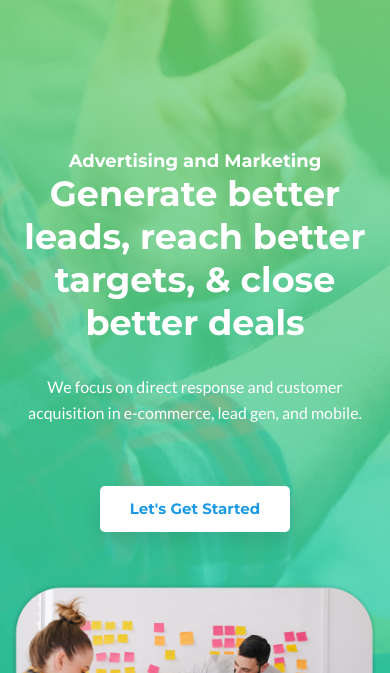
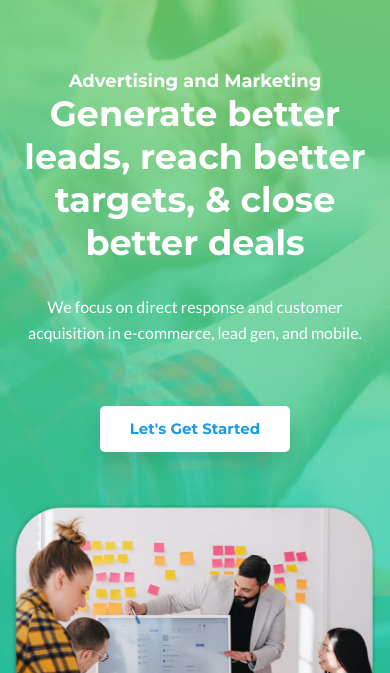
Before and after one commit to JonoVas3/JonoVas3.github.io, a plain HTML site: page index.html in a window 390 px wide. Shown: the part 171-844 px from the top of the page. Drawn offline with Linux system fonts and the light colour scheme.

Commit message:
header fix - 03/17/2022

```diff
--- a/style.css
+++ b/style.css
@@ -1230,7 +1230,7 @@ header {
     }
 
     .intro-col-left {
-      margin-top: 8rem;
+      margin: 0 0 5rem 0;
     }
 
     .feature .bg-pattern {
```
